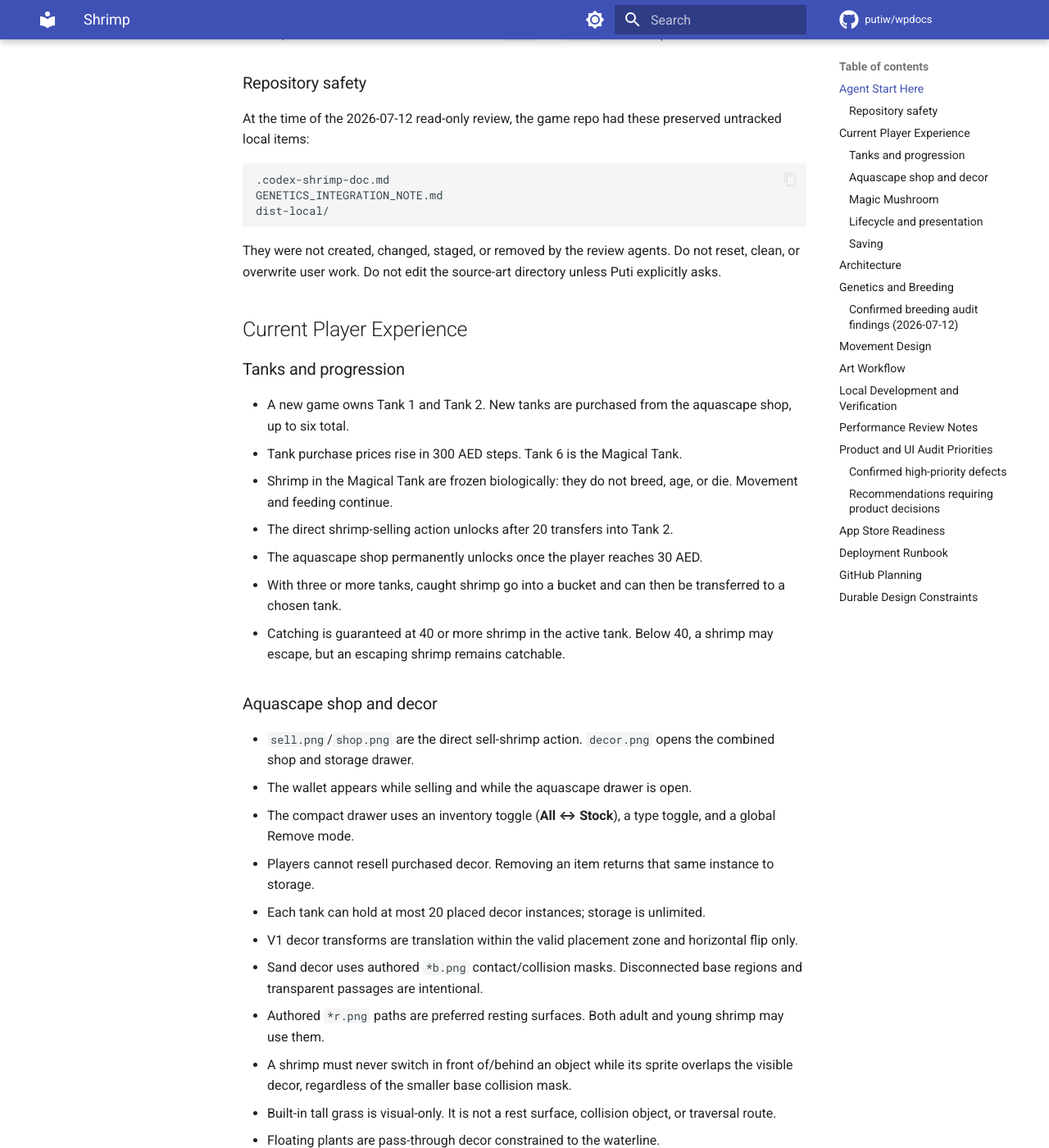
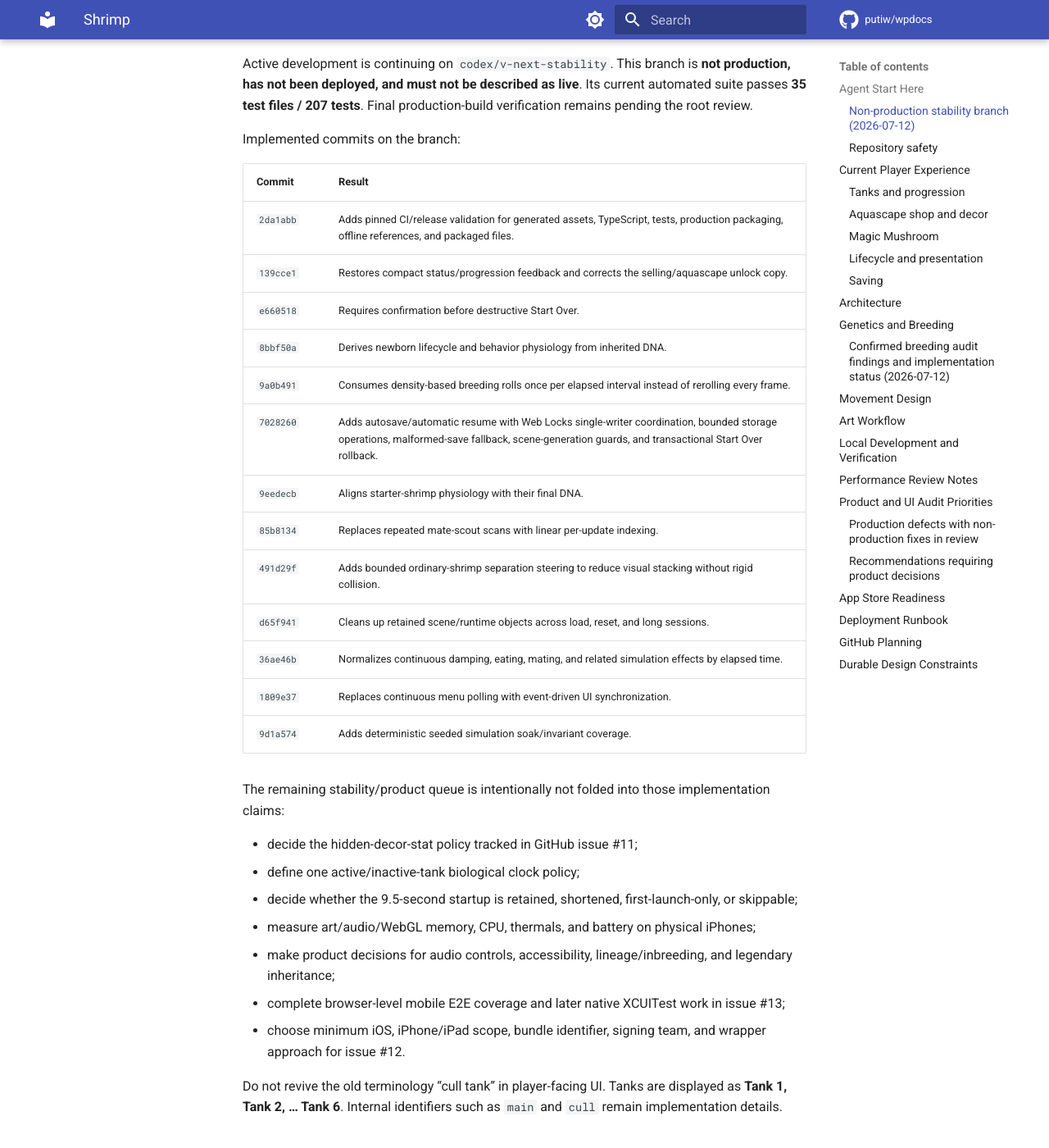
Before and after one commit to putiw/wpdocs, an MkDocs documentation site: the page built from docs/projects/shrimp.md, in a window 1280 px wide and 1400 px high, scrolled down 1162 px. Shown: the whole window at 82% size. Built offline with MkDocs 1.6.1 and Material for MkDocs 9.7.7, drawn with Linux system fonts in a browser that asks for light colours; comment, search, counter and statistics services are not loaded; some of the changed text lies outside the part shown.

Commit message:
Document Shrimp stability branch progress

```diff
--- a/docs/projects/shrimp.md
+++ b/docs/projects/shrimp.md
@@ -19,8 +19,40 @@ Current production and `main` state as of 2026-07-12:
 - `6eef247` delivered the aquascape shop/storage redesign, per-instance decor, up to six tanks, Magical Tank 6, Magic Mushroom, authored decor collision/rest data, audio/UI work, death presentation, and movement fixes.
 - `9bc803d` restored native mobile drawer scrolling, made taps immediate, and predecoded shop thumbnails.
 - `a628f6f` removed the redundant Owned inventory mode. The inventory control now cycles **All ↔ Stock**.
-- The full automated suite passes: **17 test files / 85 tests**. TypeScript and the production build pass.
+- The production baseline passes **17 test files / 85 tests**. TypeScript and the production build pass.
 - The deployed build at `fish.myphysio.care` was verified with matching build hashes, accessible artwork, working phone-sized one-tap/scroll behavior, and no browser console errors.
+
+### Non-production stability branch (2026-07-12)
+
+Active development is continuing on `codex/v-next-stability`. This branch is **not production, has not been deployed, and must not be described as live**. Its current automated suite passes **35 test files / 207 tests**. Final production-build verification remains pending the root review.
+
+Implemented commits on the branch:
+
+| Commit | Result |
+|---|---|
+| `2da1abb` | Adds pinned CI/release validation for generated assets, TypeScript, tests, production packaging, offline references, and packaged files. |
+| `139cce1` | Restores compact status/progression feedback and corrects the selling/aquascape unlock copy. |
+| `e660518` | Requires confirmation before destructive Start Over. |
+| `8bbf50a` | Derives newborn lifecycle and behavior physiology from inherited DNA. |
+| `9a0b491` | Consumes density-based breeding rolls once per elapsed interval instead of rerolling every frame. |
+| `7028260` | Adds autosave/automatic resume with Web Locks single-writer coordination, bounded storage operations, malformed-save fallback, scene-generation guards, and transactional Start Over rollback. |
+| `9eedecb` | Aligns starter-shrimp physiology with their final DNA. |
+| `85b8134` | Replaces repeated mate-scout scans with linear per-update indexing. |
+| `491d29f` | Adds bounded ordinary-shrimp separation steering to reduce visual stacking without rigid collision. |
+| `d65f941` | Cleans up retained scene/runtime objects across load, reset, and long sessions. |
+| `36ae46b` | Normalizes continuous damping, eating, mating, and related simulation effects by elapsed time. |
+| `1809e37` | Replaces continuous menu polling with event-driven UI synchronization. |
+| `9d1a574` | Adds deterministic seeded simulation soak/invariant coverage. |
+
+The remaining stability/product queue is intentionally not folded into those implementation claims:
+
+- decide the hidden-decor-stat policy tracked in GitHub issue #11;
+- define one active/inactive-tank biological clock policy;
+- decide whether the 9.5-second startup is retained, shortened, first-launch-only, or skippable;
+- measure art/audio/WebGL memory, CPU, thermals, and battery on physical iPhones;
+- make product decisions for audio controls, accessibility, lineage/inbreeding, and legendary inheritance;
+- complete browser-level mobile E2E coverage and later native XCUITest work in issue #13;
+- choose minimum iOS, iPhone/iPad scope, bundle identifier, signing team, and wrapper approach for issue #12.
 
 Do not revive the old terminology “cull tank” in player-facing UI. Tanks are displayed as **Tank 1, Tank 2, … Tank 6**. Internal identifiers such as `main` and `cull` remain implementation details.
 
@@ -90,8 +122,9 @@ Important audit note: the environment system calculates `breedingComfortBonus`,
 - IndexedDB (`shrimp-aquarium-saves`) is primary; localStorage keys `shrimp-save-v1` and `shrimp-save-v1-slot-2` are compatibility backups.
 - Saves include simulation state and authoritative decor ownership/placement. Old hardscape layout data is migration input only.
 - Loading shifts timestamps so elapsed real-world time is not simulated offline.
-- **There is currently no autosave or automatic resume.** Closing or background-terminating the app can lose progress since the last manual save.
-- **Start Over is destructive and currently has no confirmation step.**
+- **Production `a628f6f` has no autosave or automatic resume.** Closing or background-terminating production can lose progress since the last manual save.
+- **Production Start Over has no confirmation step.**
+- The non-production `codex/v-next-stability` branch addresses both gaps in `7028260` and `e660518`, including multi-tab ownership and reset rollback safeguards. Do not describe those protections as deployed until the branch completes review and release.
 
 ## Architecture
 
@@ -142,15 +175,15 @@ Current model constants that are easy to misdocument:
 
 Do not copy old notes that say the child hue mutation is 5°. Confirm constants in source before documenting future tuning.
 
-### Confirmed breeding audit findings (2026-07-12)
+### Confirmed breeding audit findings and implementation status (2026-07-12)
 
 These are code-review findings, not speculative balance opinions:
 
-1. A newborn is initially constructed with placeholder/random DNA-derived body traits. Inherited DNA/body traits are assigned afterward, and only one legendary-to-normal path recomputes lifespan. This can leave ordinary offspring lifespan/agility timing derived from the placeholder rather than inherited DNA.
-2. The crowded-tank breeding probability is rerolled every frame while a pair is eligible. The effective chance therefore depends on frame frequency and can become much higher than an event-level probability suggests.
+1. Production constructs newborn physiology before installing inherited DNA. Development commit `8bbf50a` fixes normal newborns, and `9eedecb` applies the same final-DNA rule to starter shrimp.
+2. Production rerolls crowded-tank breeding probability every frame while a pair is eligible. Development commit `9a0b491` consumes the roll once per elapsed interval.
 3. `breedingComfortBonus` is aggregated from decor but is not applied to breeding.
-4. Several damping, eating, and mating transitions are tied to frame updates rather than consistently normalized elapsed time. Behavior can differ with refresh/frame rate.
-5. Active-tank mating candidate scans can approach O(n²) at high populations.
+4. Production has several damping, eating, and mating transitions tied to update count. Development commit `36ae46b` normalizes the reviewed continuous effects by elapsed time.
+5. Production mating candidate scans can approach O(n²) at high populations. Development commit `85b8134` indexes mate-scout eligibility once per update.
 6. Biological clocks and behavior timers are not uniformly advanced between active and inactive tanks. Review this before relying on cross-tank fairness.
 
 Keep gameplay recommendations separate from those confirmed defects. Possible later design work includes lineage/diversity pressure, outside suppliers, and a legendary rainbow path; those remain product choices in GitHub issues #7 and #8.
@@ -169,7 +202,7 @@ Important invariants:
 - Pushing a group should produce varied, slightly overlapping sounds, not a long serialized queue.
 - The simulation has an open-water no-progress recovery, but it is a safety net rather than a substitute for correct target/state logic.
 
-Confirmed review concern: ordinary shrimp do not have a lightweight overlap-separation pass. They can visually stack or move as a clump outside the special mating-pair separation logic. Any fix must remain cheap enough for dense tanks and must not create jitter.
+Production review concern: ordinary shrimp do not have a lightweight overlap-separation pass and can visually stack outside mating. Development commit `491d29f` adds bounded separation steering; it remains non-production until the branch is reviewed and released.
 
 ## Art Workflow
 
@@ -236,24 +269,26 @@ Minimum release verification:
 
 ## Performance Review Notes
 
-Confirmed or strongly supported risks from the 2026-07-12 review:
+Confirmed or strongly supported production risks from the 2026-07-12 review:
 
-- Mating candidate work can scale quadratically in the active tank.
-- Some simulation behavior is frame-rate dependent.
+- Mating candidate work can scale quadratically in the active tank; development commit `85b8134` replaces the reviewed scout scans with linear indexing.
+- Some simulation behavior is frame-rate dependent; development commit `36ae46b` normalizes the reviewed continuous effects.
 - The fixed 9.5-second startup animation delays entry even when assets are ready.
 - Mobile memory pressure is likely from decoded art, generated textures/thumbnails, WebGL texture residency, and audio buffers; measure on physical iPhones before choosing reductions.
-- DOM/shop work should stay event-driven; avoid per-frame DOM updates.
+- Production menu synchronization continuously polls; development commit `1809e37` makes it event-driven.
+- Retained scene objects can grow across reset/load cycles; development commit `d65f941` adds runtime cleanup.
 
 Measure before tuning. Use Safari Web Inspector Timelines on a physical iPhone and test representative populations, including crowded tanks and repeated shop opening. Record FPS/frame time, main-thread CPU, JS heap/GC, WebGL/decoded image memory where observable, audio behavior, thermals, and recovery after backgrounding.
 
 ## Product and UI Audit Priorities
 
-### Confirmed high-priority defects
+### Production defects with non-production fixes in review
 
-1. Add autosave/auto-resume and safe lifecycle handling. Manual slots alone are risky for a mobile game.
-2. Add confirmation to Start Over.
-3. Restore or replace the missing `#status` element. `TankScene` writes onboarding/progression messages to it, but `index.html` does not contain it, so those messages are invisible.
-4. Correct the affected status copy that describes the selling unlock as the aquascape unlock.
+1. Autosave/auto-resume and safe lifecycle handling are implemented on the development branch in `7028260`.
+2. Start Over confirmation is implemented in `e660518`.
+3. Compact progression status and corrected unlock copy are implemented in `139cce1`.
+
+These remain production defects until the development branch passes final review and is deliberately deployed.
 
 ### Recommendations requiring product decisions
 
@@ -269,7 +304,7 @@ The current production game is a web PWA, not an App Store-ready iOS project. Th
 
 - no native iOS/Xcode wrapper, signing, bundle identifier, provisioning, or archive pipeline;
 - no verified native lifecycle integration for save/resume, audio interruption/backgrounding, safe areas, orientation, and low-memory recovery;
-- no autosave and no Start Over confirmation;
+- production lacks autosave and Start Over confirmation; reviewed web-side fixes exist on the non-production stability branch but native lifecycle integration is still required;
 - no App Store product metadata, screenshots, native icon/launch-screen set, support URL, or privacy-policy page;
 - no durable asset-rights/license ledger for user-created and third-party fonts/audio/art;
 - no completed privacy-data inventory, App Privacy answers, or privacy-manifest audit for the chosen native wrapper and dependencies;
@@ -329,6 +364,9 @@ Before creating work, inspect existing issues at `https://github.com/putiw/shrim
 - Issues #7 and #8 are later product/design work, not confirmed defects.
 - Issue #9 records the aquascape redesign and production rollout.
 - The consolidated 2026-07-12 audit issue is the durable queue for confirmed technical/product risks and App Store readiness.
+- Issue #11 tracks the unresolved hidden-decor-stat decision.
+- Issue #12 tracks the iOS wrapper and external publishing decisions.
+- Issue #13 tracks browser/mobile release automation, soak coverage, and future native XCUITest work. CI and seeded soak coverage have landed on the non-production stability branch, but browser-level mobile E2E and native coverage remain open.
 
 Label recommendations as recommendations. Do not present unmeasured performance suspicions, balance preferences, or possible Apple reviewer concerns as confirmed bugs.
 
```
